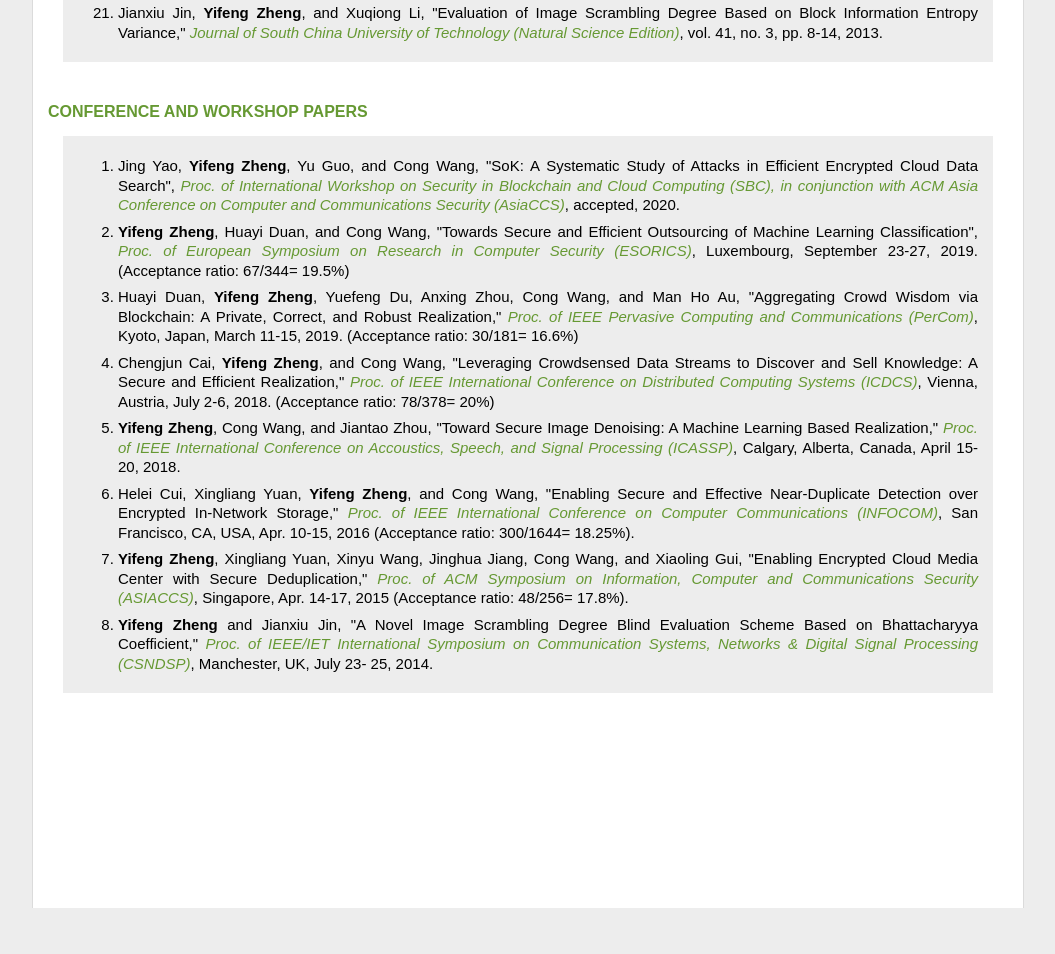
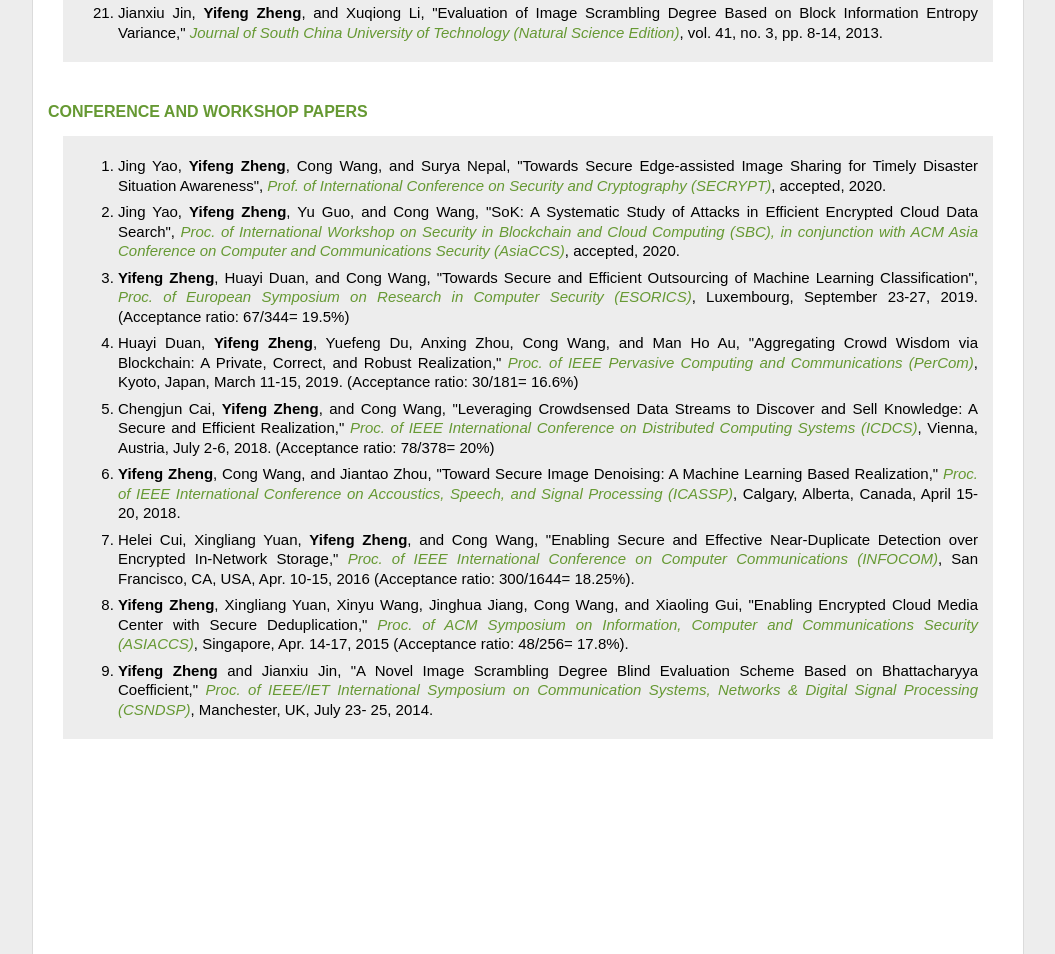
Before and after one commit to yifengzcs99/yifengzcs.github.io, a plain HTML site: page publications.html in a window 1280 px wide. Shown: the part 1541-2495 px from the top of the page, without its empty margins (112-1167 px from the left). Before the commit the page ends 2449 px from the top, so only its background shows below. Drawn offline with Linux system fonts and the light colour scheme.

Commit message:
Update publications.html

```diff
--- a/publications.html
+++ b/publications.html
@@ -113,6 +113,8 @@
          <div class=pub>
 
             <ol style="text-align: justify">
+		   <li> Jing Yao, <strong>Yifeng Zheng</strong>, Cong Wang, and Surya Nepal, "Towards Secure Edge-assisted Image Sharing for Timely Disaster Situation Awareness", <font color="#669933"> <i>Prof. of International Conference on Security and Cryptography (SECRYPT)</i></font>, accepted, 2020. </li>
+
 		    <li> Jing Yao, <strong>Yifeng Zheng</strong>, Yu Guo, and Cong Wang, "SoK: A Systematic Study of Attacks in Efficient Encrypted Cloud Data Search", <font color="#669933"> <i>Proc. of International Workshop on Security in Blockchain and Cloud Computing (SBC), in conjunction with ACM Asia Conference on Computer and Communications Security (AsiaCCS)</i></font>, accepted, 2020. </li>
 
 
```
